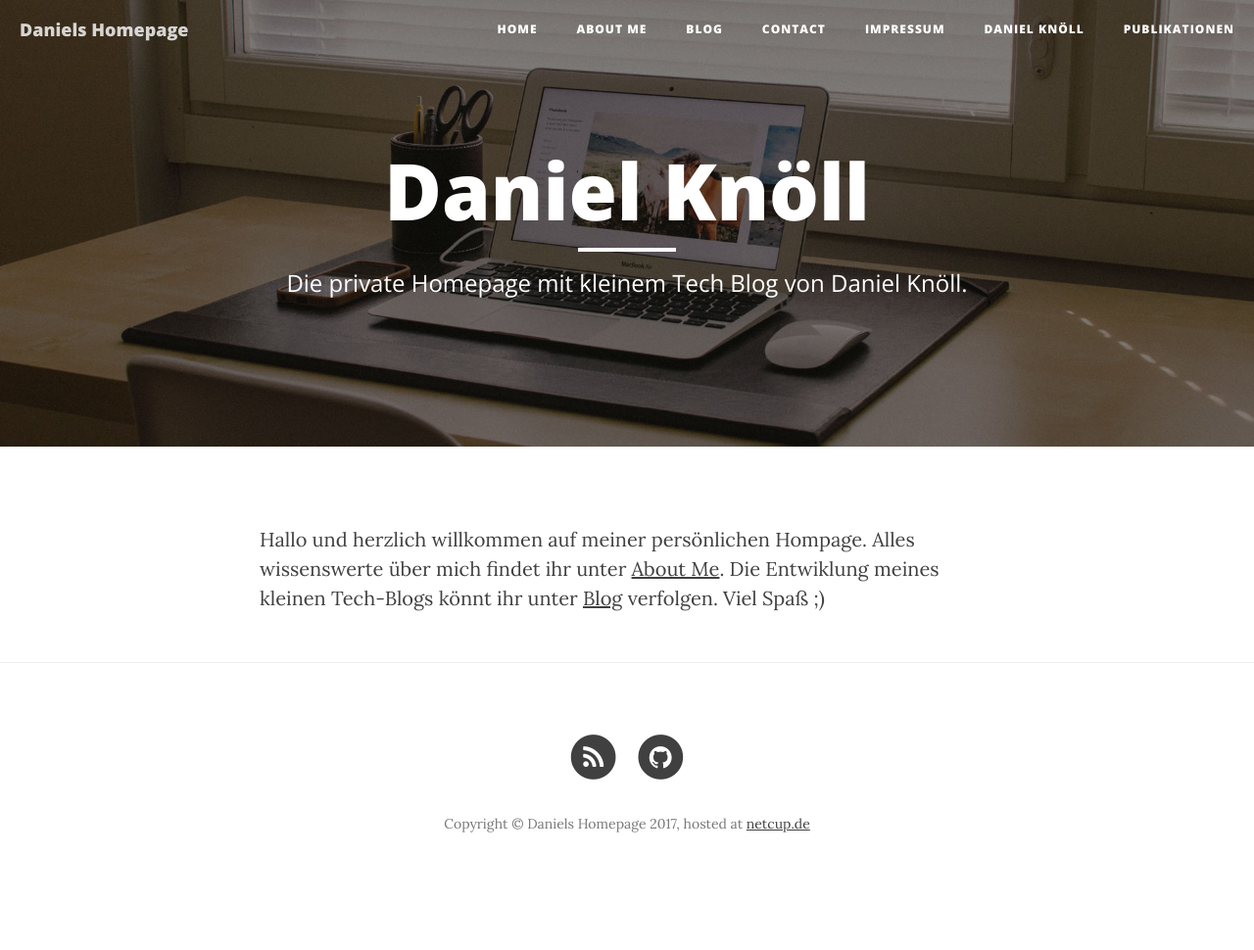
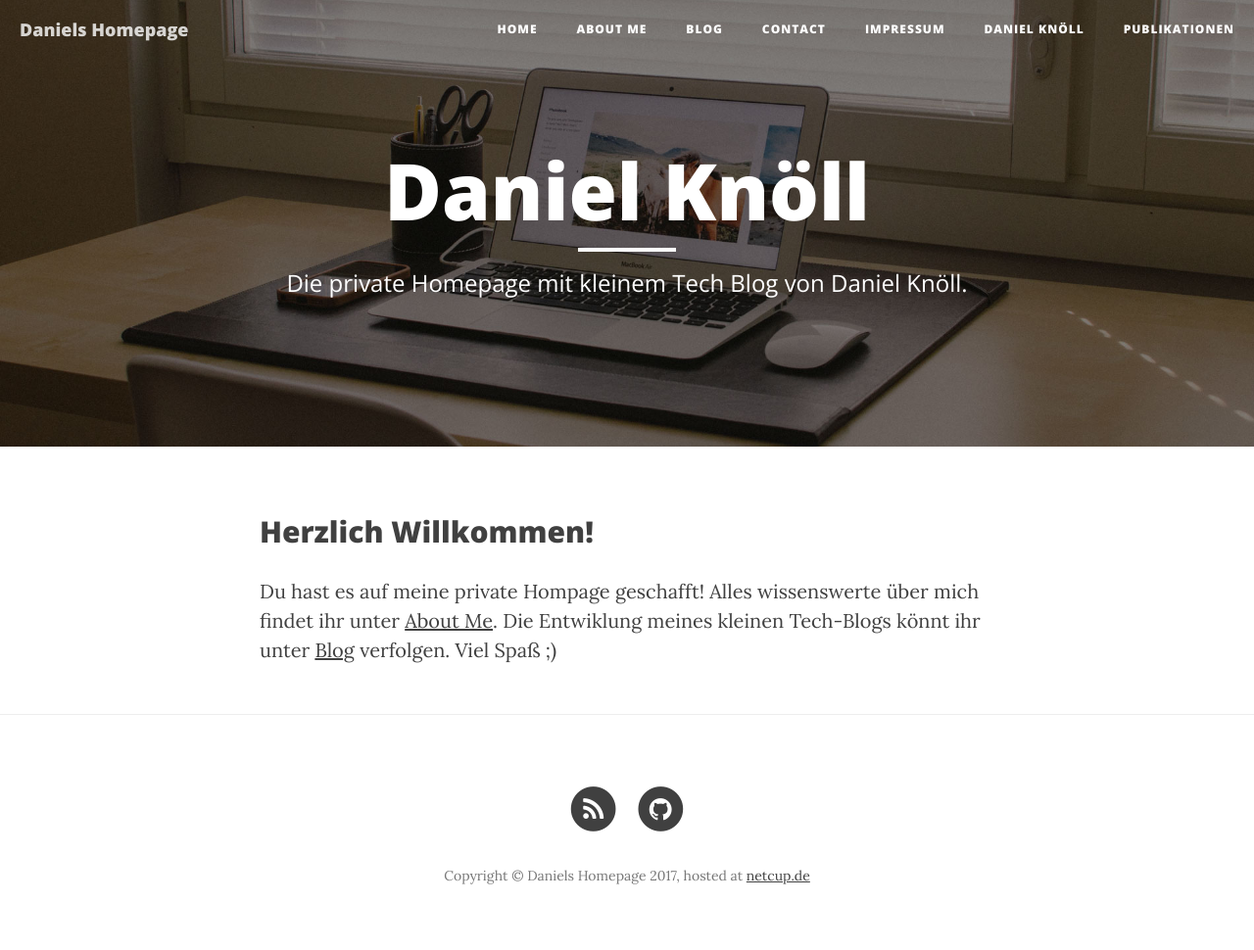
Before and after one commit to Danny4927/danny4927.github.io, a Jekyll site: the page built from index.md, in a window 1280 px wide. Shown: the whole page at 98% size. Built offline with Jekyll 4.4.1, drawn with Linux system fonts in a browser that asks for light colours; nearby versions of some CDN libraries; before the commit the page ends 917 px from its top, so only the background shows below that.

Commit message:
update index

```diff
--- a/index.md
+++ b/index.md
@@ -6,6 +6,6 @@ header-img: "img/home-bg.jpg"
 
 ---
 
-
-Hallo und herzlich willkommen auf meiner persönlichen Hompage. Alles wissenswerte über mich findet ihr unter [About Me]({{ site.baseurl }}/about/).
+## Herzlich Willkommen!
+Du hast es auf meine private Hompage geschafft! Alles wissenswerte über mich findet ihr unter [About Me]({{ site.baseurl }}/about/).
 Die Entwiklung meines kleinen Tech-Blogs könnt ihr unter [Blog]({{ site.baseurl }}/blog/) verfolgen. Viel Spaß ;)
```
